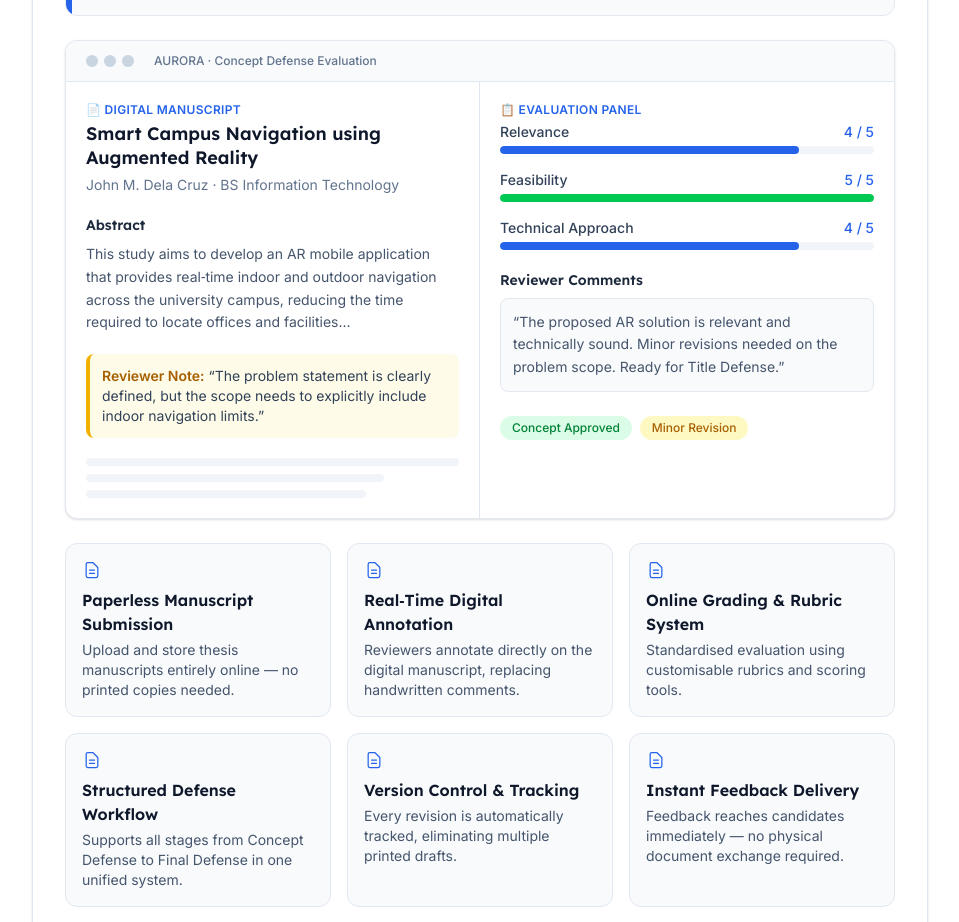
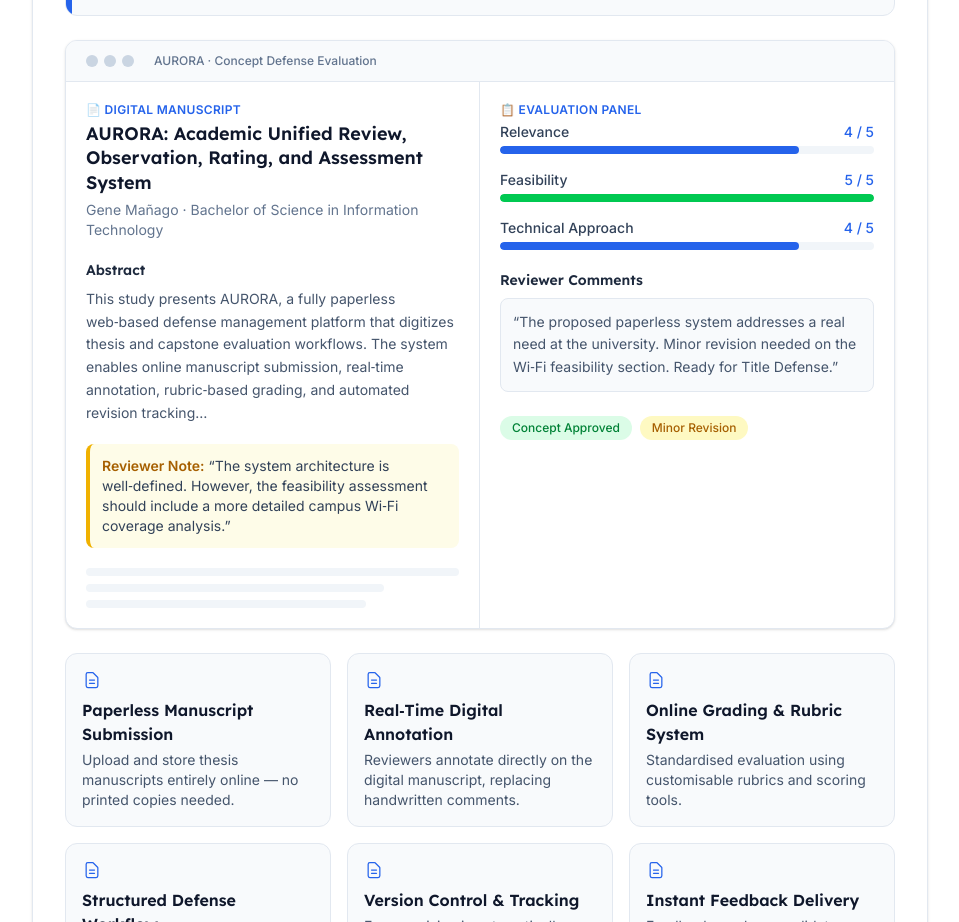
Before and after one commit to gnmngo/aurora-concept-defense, a Next.js app: page / in a window 1280 px wide. Shown: the part 2780-3702 px from the top of the page, without its empty margins (312-1271 px from the left). Built offline with nearby package versions, Linux system fonts and the light colour scheme.

Commit message:
Update split-screen preview with AURORA example and Gene Mañago as author

```diff
--- a/components/sections/SplitScreenPreview.tsx
+++ b/components/sections/SplitScreenPreview.tsx
@@ -21,31 +21,31 @@ export default function SplitScreenPreview() {
             📄 Digital Manuscript
           </p>
 
-          {/* Thesis title */}
+          {/* Project title */}
           <div>
             <h3 className="text-lg font-semibold text-slate-900 dark:text-white leading-snug">
-              Smart Campus Navigation using Augmented Reality
+              AURORA: Academic Unified Review, Observation, Rating, and Assessment System
             </h3>
             <p className="text-sm text-slate-500 dark:text-slate-400 mt-1">
-              John M. Dela Cruz · BS Information Technology
+              Gene Mañago · Bachelor of Science in Information Technology
             </p>
           </div>
 
-          {/* Abstract / section */}
+          {/* Abstract */}
           <div className="space-y-2">
             <h4 className="text-sm font-semibold text-slate-800 dark:text-slate-200">Abstract</h4>
             <p className="text-sm text-slate-600 dark:text-slate-300 leading-relaxed">
-              This study aims to develop an AR mobile application that provides real‑time indoor and outdoor
-              navigation across the university campus, reducing the time required to locate offices and
-              facilities…
+              This study presents AURORA, a fully paperless web‑based defense management platform that
+              digitizes thesis and capstone evaluation workflows. The system enables online manuscript
+              submission, real‑time annotation, rubric‑based grading, and automated revision tracking…
             </p>
           </div>
 
           {/* Annotated block */}
           <div className="p-3 rounded-lg bg-yellow-50 dark:bg-yellow-900/10 border-l-4 border-yellow-500 text-sm text-slate-700 dark:text-slate-300">
             <span className="font-semibold text-yellow-700 dark:text-yellow-400">Reviewer Note:</span>{" "}
-            “The problem statement is clearly defined, but the scope needs to explicitly include indoor
-            navigation limits.”
+            “The system architecture is well‑defined. However, the feasibility assessment should include
+            a more detailed campus Wi‑Fi coverage analysis.”
           </div>
 
           {/* More manuscript text */}
@@ -99,8 +99,8 @@ export default function SplitScreenPreview() {
               Reviewer Comments
             </h4>
             <div className="p-3 bg-slate-50 dark:bg-slate-900/50 rounded-lg border border-slate-200 dark:border-slate-600 text-sm text-slate-600 dark:text-slate-300 leading-relaxed">
-              “The proposed AR solution is relevant and technically sound. Minor revisions needed on the
-              problem scope. Ready for Title Defense.”
+              “The proposed paperless system addresses a real need at the university. Minor revision needed
+              on the Wi‑Fi feasibility section. Ready for Title Defense.”
             </div>
           </div>
 
```
